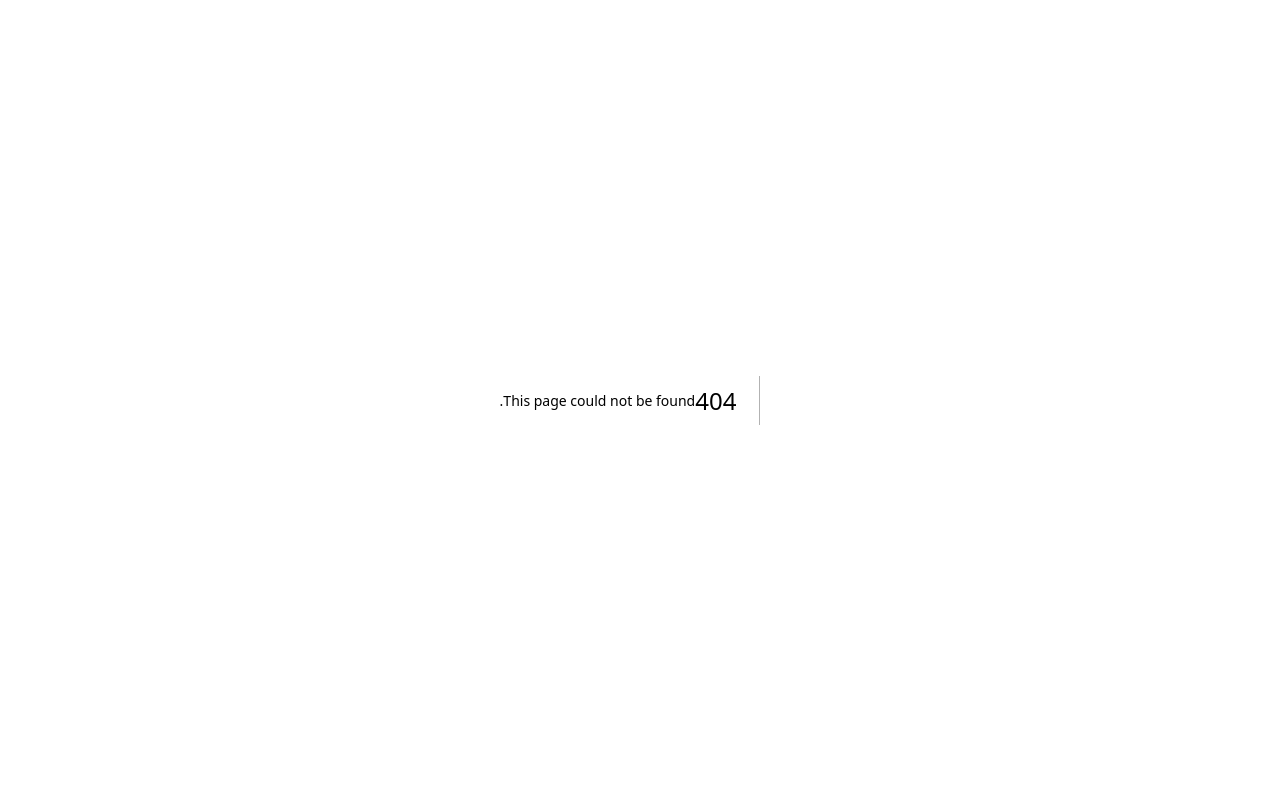
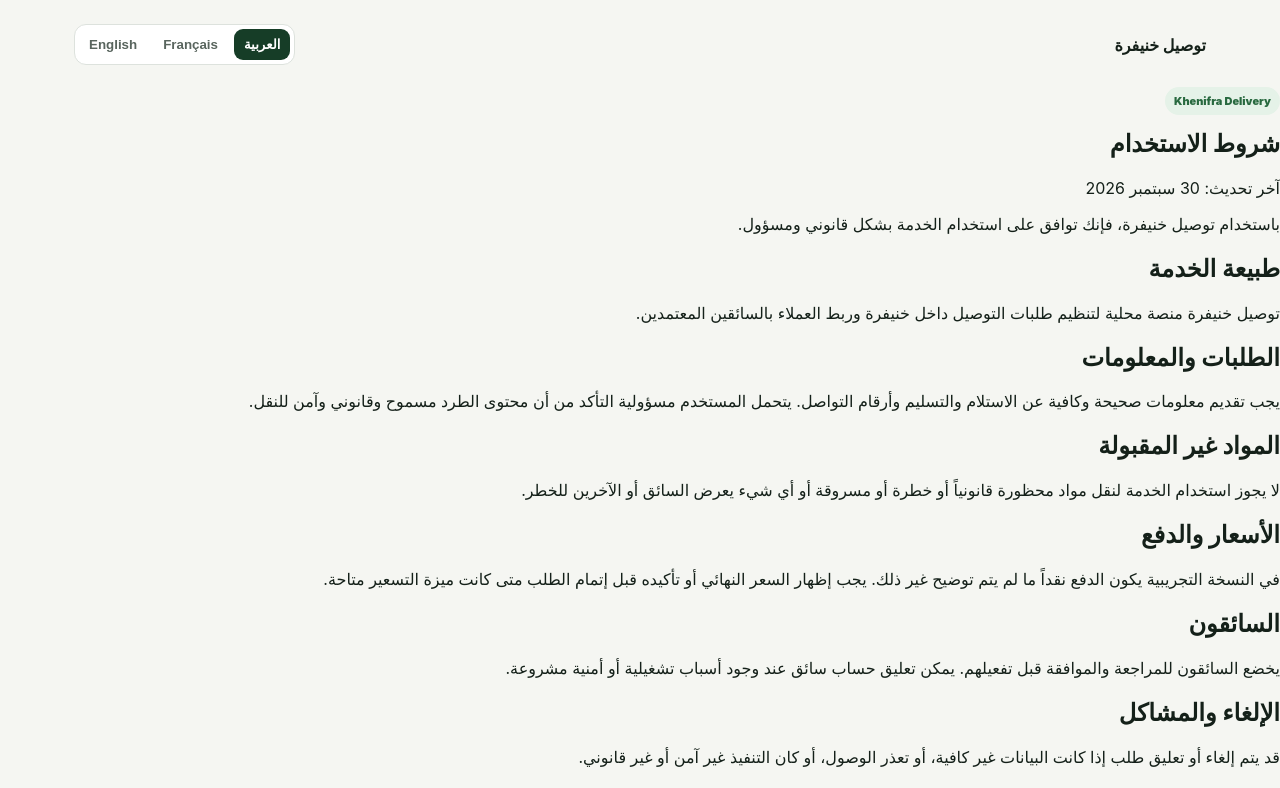
Before and after one commit to yopisimoni/yopisimoni, a Next.js app in the folder projects/khenifra-bike-delivery/: page /terms in a window 1280 px wide. Before the commit this address had no page. Shown: the top 788 px of the page. Built offline with nearby package versions, Linux system fonts and the light colour scheme.

Commit message:
Add multilingual terms of use

```diff
--- /dev/null
+++ b/projects/khenifra-bike-delivery/src/app/terms/page.tsx
@@ -0,0 +1,53 @@
+import InfoPage from "@/components/InfoPage";
+
+const content = {
+  ar: {
+    title: "شروط الاستخدام",
+    updated: "آخر تحديث: 30 سبتمبر 2026",
+    intro: "باستخدام توصيل خنيفرة، فإنك توافق على استخدام الخدمة بشكل قانوني ومسؤول.",
+    sections: [
+      { title: "طبيعة الخدمة", paragraphs: ["توصيل خنيفرة منصة محلية لتنظيم طلبات التوصيل داخل خنيفرة وربط العملاء بالسائقين المعتمدين."] },
+      { title: "الطلبات والمعلومات", paragraphs: ["يجب تقديم معلومات صحيحة وكافية عن الاستلام والتسليم وأرقام التواصل. يتحمل المستخدم مسؤولية التأكد من أن محتوى الطرد مسموح وقانوني وآمن للنقل."] },
+      { title: "المواد غير المقبولة", paragraphs: ["لا يجوز استخدام الخدمة لنقل مواد محظورة قانونياً أو خطرة أو مسروقة أو أي شيء يعرض السائق أو الآخرين للخطر."] },
+      { title: "الأسعار والدفع", paragraphs: ["في النسخة التجريبية يكون الدفع نقداً ما لم يتم توضيح غير ذلك. يجب إظهار السعر النهائي أو تأكيده قبل إتمام الطلب متى كانت ميزة التسعير متاحة."] },
+      { title: "السائقون", paragraphs: ["يخضع السائقون للمراجعة والموافقة قبل تفعيلهم. يمكن تعليق حساب سائق عند وجود أسباب تشغيلية أو أمنية مشروعة."] },
+      { title: "الإلغاء والمشاكل", paragraphs: ["قد يتم إلغاء أو تعليق طلب إذا كانت البيانات غير كافية، أو تعذر الوصول، أو كان التنفيذ غير آمن أو غير قانوني."] },
+      { title: "حدود المسؤولية", paragraphs: ["نبذل جهداً معقولاً لتقديم الخدمة بشكل موثوق، لكن قد تتأثر الخدمة بعوامل خارج السيطرة مثل الاتصال أو توفر السائقين أو الظروف الميدانية."] },
+      { title: "التغييرات", paragraphs: ["قد نقوم بتحديث هذه الشروط مع تطور الخدمة. سيظهر تاريخ آخر تحديث أعلى الصفحة."] }
+    ]
+  },
+  fr: {
+    title: "Conditions d'utilisation",
+    updated: "Dernière mise à jour : 30 septembre 2026",
+    intro: "En utilisant Khenifra Delivery, vous acceptez d'utiliser le service de manière légale et responsable.",
+    sections: [
+      { title: "Nature du service", paragraphs: ["Khenifra Delivery est un service local permettant d'organiser des livraisons à Khenifra et de mettre en relation les clients avec des livreurs approuvés."] },
+      { title: "Commandes et informations", paragraphs: ["Les utilisateurs doivent fournir des informations exactes et suffisantes. Ils sont responsables du caractère légal et sûr des objets remis à la livraison."] },
+      { title: "Objets interdits", paragraphs: ["Le service ne doit pas être utilisé pour transporter des articles illégaux, dangereux, volés ou susceptibles de mettre en danger le livreur ou d'autres personnes."] },
+      { title: "Prix et paiement", paragraphs: ["Pendant le pilote, le paiement est en espèces sauf indication contraire. Le prix final doit être présenté ou confirmé avant la finalisation lorsque la tarification est disponible."] },
+      { title: "Livreurs", paragraphs: ["Les livreurs sont examinés et approuvés avant activation. Un accès peut être suspendu pour des raisons opérationnelles ou de sécurité légitimes."] },
+      { title: "Annulation et incidents", paragraphs: ["Une livraison peut être annulée ou suspendue si les informations sont insuffisantes, si le destinataire est injoignable ou si l'exécution n'est pas sûre ou légale."] },
+      { title: "Limitation", paragraphs: ["Nous faisons des efforts raisonnables pour fournir un service fiable, mais la disponibilité peut dépendre de facteurs externes comme la connectivité, la disponibilité des livreurs ou les conditions locales."] },
+      { title: "Modifications", paragraphs: ["Ces conditions peuvent être mises à jour à mesure que le service évolue. La date de mise à jour apparaît en haut de la page."] }
+    ]
+  },
+  en: {
+    title: "Terms of Use",
+    updated: "Last updated: September 30, 2026",
+    intro: "By using Khenifra Delivery, you agree to use the service lawfully and responsibly.",
+    sections: [
+      { title: "Service", paragraphs: ["Khenifra Delivery is a local service for organizing deliveries within Khenifra and connecting customers with approved riders."] },
+      { title: "Orders and information", paragraphs: ["Users must provide accurate and sufficient pickup, drop-off, and contact information. Users are responsible for ensuring that items handed over for delivery are lawful and safe to transport."] },
+      { title: "Prohibited items", paragraphs: ["The service may not be used to transport illegal, dangerous, stolen, or otherwise unsafe items that could place a rider or another person at risk."] },
+      { title: "Pricing and payment", paragraphs: ["During the pilot, payment is cash unless stated otherwise. The final price should be shown or confirmed before completion when pricing functionality is available."] },
+      { title: "Riders", paragraphs: ["Riders are reviewed and approved before activation. Rider access may be suspended for legitimate operational or safety reasons."] },
+      { title: "Cancellation and incidents", paragraphs: ["A delivery may be cancelled or paused when information is insufficient, a party cannot be reached, or completing the request would be unsafe or unlawful."] },
+      { title: "Limitations", paragraphs: ["We use reasonable efforts to provide a reliable service, but availability can be affected by connectivity, rider availability, and local conditions outside our control."] },
+      { title: "Changes", paragraphs: ["We may update these terms as the service develops. The latest update date will appear at the top of this page."] }
+    ]
+  }
+} as const;
+
+export default function TermsPage() {
+  return <InfoPage content={content} />;
+}
```
